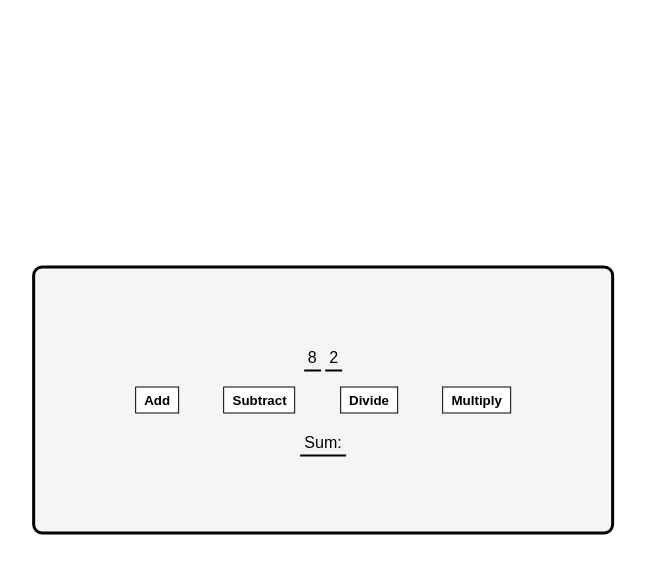
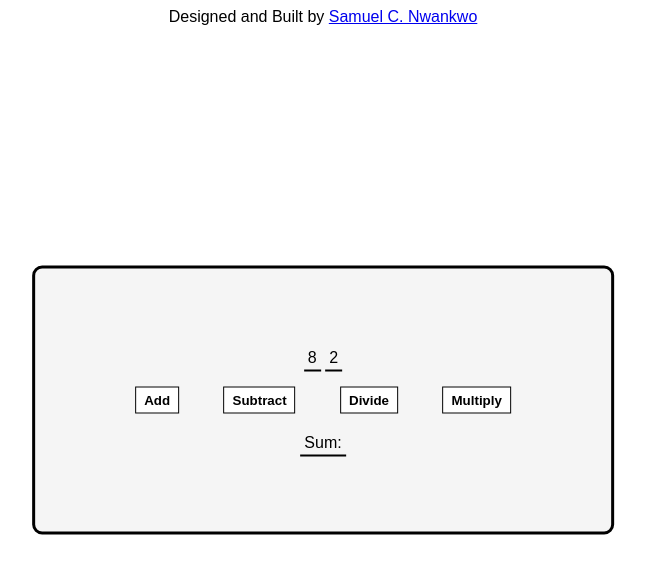
Before and after one commit to SCNwankwo/Simple-Calculator, a plain HTML site: page index.html in a window 1280 px wide. Shown: the whole page, without its empty margins (317-963 px from the left). Drawn offline with Linux system fonts and the light colour scheme.

Commit message:
Added the footer

```diff
--- a/index.html
+++ b/index.html
@@ -16,5 +16,8 @@
         </div>
 
         <script src="index.js"></script>
+        <footer class="footer">
+            <p>Designed and Built by <a href="#">Samuel C. Nwankwo</a></p>
+        </footer>
     </body>
 </html>
```
